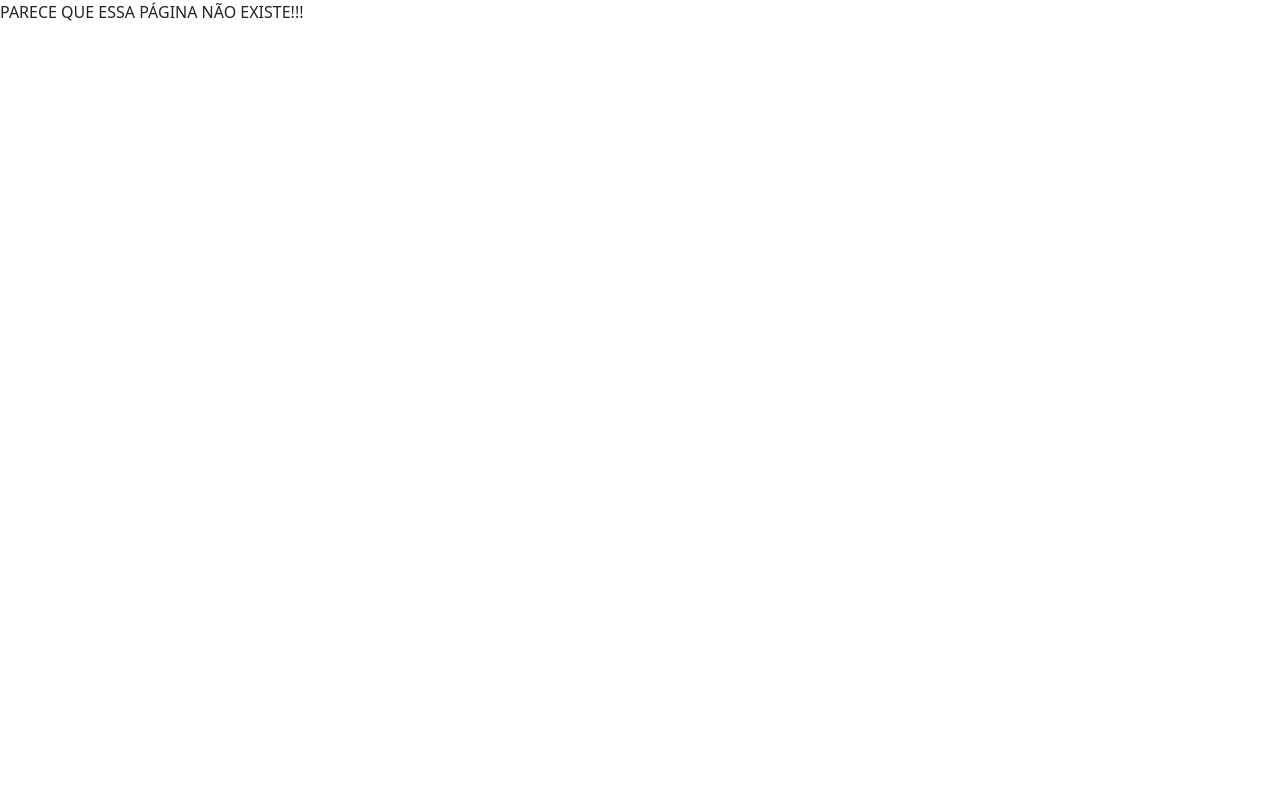
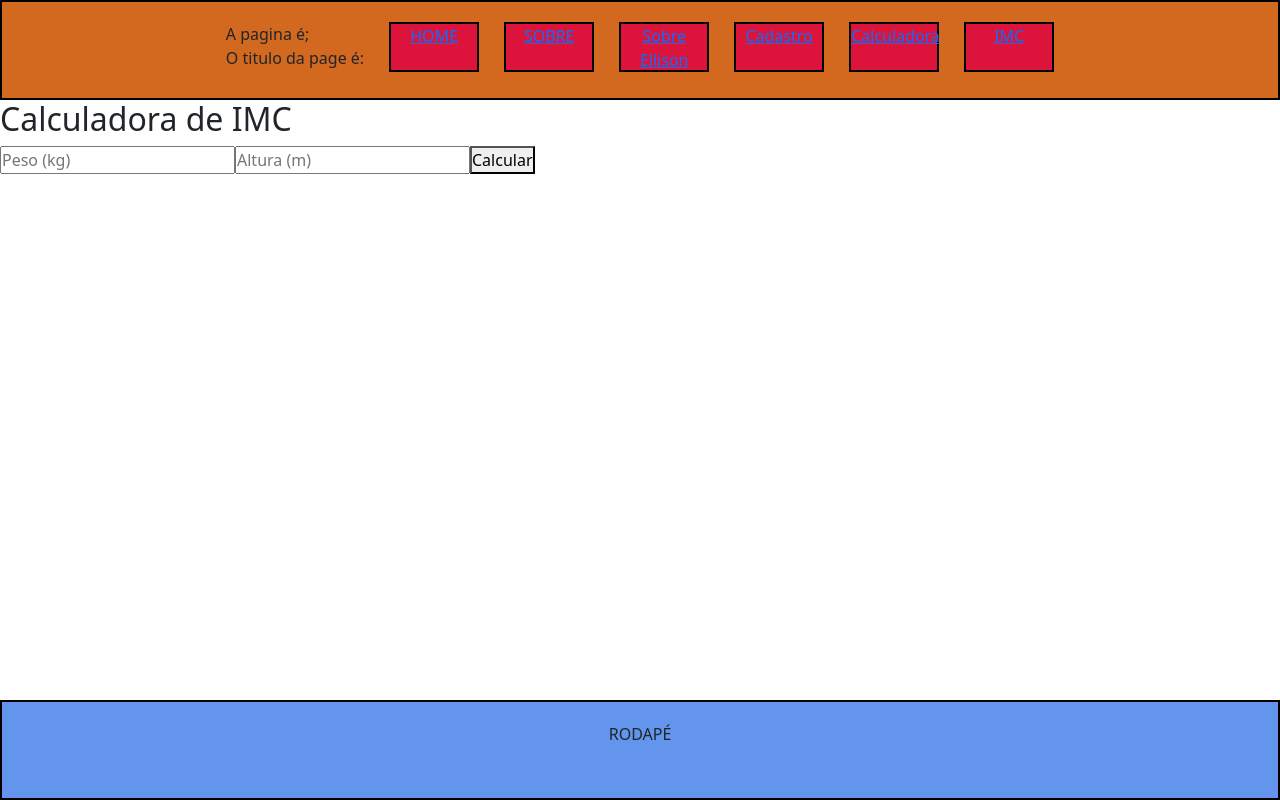
Before and after one commit to ellisonerick/Projetos-React, a React (Vite) app in the folder myproject/: page /imc in a window 1280 px wide. Built offline with nearby package versions, Linux system fonts and the light colour scheme.

Commit message:
Criação da page IMC, que calcula o IMC das pessoas

```diff
--- a/myproject/src/App.tsx
+++ b/myproject/src/App.tsx
@@ -16,6 +16,7 @@ import RequisicoesType from './pages/Requisicoestype';
 import RequisicoesAsync from './pages/RequisicoesAsync';
 import RequisicoesPost from './pages/RequisicoesPost';
 import { UsuarioLogadoProvider } from './contexts/contextAuth';
+import CalculoIMC from './pages/IMC';
 //import AulaAtiv from './ExerAula';
 
 function App() {
@@ -36,6 +37,7 @@ function App() {
         <Route path='/requisicoestype' element={<RequisicoesType/>} />
         <Route path='/requisicoesasync' element={<RequisicoesAsync/>} />
         <Route path='/requisicoespost' element={<RequisicoesPost/>}/>
+        <Route path='/imc' element={<CalculoIMC/>}/>
       </Routes>
     </UsuarioLogadoProvider>
   )
--- a/myproject/src/componentes/cabecalho/index.tsx
+++ b/myproject/src/componentes/cabecalho/index.tsx
@@ -30,6 +30,9 @@ function Cabe(valores: Informacoes) {
                 <div className='icon3'>
                     <Link to={'/calculadora'}>Calculadora</Link>
                 </div>
+                <div className='imc'>
+                    <Link to={'/imc'}>IMC</Link>
+                </div>
             </div>
         </div>
     )
--- a/myproject/src/estilo/estilo.css
+++ b/myproject/src/estilo/estilo.css
@@ -178,6 +178,7 @@
     background-color: crimson;
     border: 2px black solid;
     align-items: center;
+    text-align: center;
 
 }
 
@@ -186,6 +187,7 @@
     width: 90px;
     background-color: crimson;
     border: 2px black solid;
+    text-align: center;
 }
 
 .icon3{
@@ -193,6 +195,16 @@
     width: 90px;
     background-color: crimson;
     border: 2px black solid;
+    text-align: center;
+}
+/* IMC */
+
+.imc{
+    height: 50px;
+    width: 90px;
+    background-color: crimson;
+    border: 2px black solid;
+    text-align: center;
 }
 
 /* RODAPÉ */
--- /dev/null
+++ b/myproject/src/pages/IMC.tsx
@@ -0,0 +1,94 @@
+import { useState } from "react";
+import Cabe from "../componentes/cabecalho";
+import Roda from "../componentes/rodape";
+import '../estilo/estilo.css'
+
+function CalculoIMC(){
+
+    const [peso, setPeso] = useState("");
+    const [altura, setAltura] = useState("");
+    const [resultado, setResultado] = useState<string | null>(null);
+
+    const calcularIMC = () => {
+    const pesoNum = parseFloat(peso.replace(",", "."));
+    const alturaNum = parseFloat(altura.replace(",","."));
+
+      if (!pesoNum || !alturaNum || alturaNum === 0) {
+      setResultado("Informe valores válidos.");
+      return;
+    }
+
+    const imc = pesoNum / (alturaNum * alturaNum);
+    let classificacao = "";
+
+    if (imc < 18.5) classificacao = "Abaixo do peso";
+    else if (imc < 24.9) classificacao = "Peso normal";
+    else if (imc < 29.9) classificacao = "Sobrepeso";
+    else if (imc < 34.9) classificacao = "Obesidade grau I";
+    else if (imc < 39.9) classificacao = "Obesidade grau II";
+    else classificacao = "Obesidade grau III";
+
+    setResultado(`Seu IMC é ${imc.toFixed(2)} (${classificacao})`);
+    };
+
+    //Peso
+    const handlePesoChange = (e: React.ChangeEvent<HTMLInputElement>) => {
+    let valor = e.target.value;
+
+    valor = valor.replace(/[^\d,]/g, "").replace(/(,.*?),/g, "$1");
+
+    if (valor.includes(",")) {
+    const [parteInt, parteDec] = valor.split(",");
+
+    const novaParteInt = parteInt.slice(0, 3);
+    const novaParteDec = parteDec.slice(0, 2);
+
+    setPeso(`${novaParteInt},${novaParteDec}`);
+
+    } else {
+
+    setPeso(valor.slice(0, 3));
+    }};
+
+    //Altura
+    const handleAlturaChange = (e: React.ChangeEvent<HTMLInputElement>) => {
+    let valor = e.target.value;
+
+    valor = valor.replace(/[^\d,]/g, "").replace(/(,.*?),/g, "$1");
+
+    if (valor.includes(",")) {
+        const [parteInt, parteDec] = valor.split(",");
+
+        if (parteInt.length > 1) return;
+        if (parteDec.length > 2) return;
+        setAltura(`${parteInt},${parteDec}`);
+    } else {
+        if (valor.length > 1) return;
+        setAltura(valor);
+    }};
+
+    return(
+        <div>
+            <Cabe/>
+                <div className="imc-container">
+                    <h2>Calculadora de IMC</h2>
+                    <input
+                        type="text"
+                        placeholder="Peso (kg)"
+                        value={peso}
+                        onChange={handlePesoChange}
+                    />
+                    <input
+                        type="text"
+                        placeholder="Altura (m)"
+                        value={altura}
+                        onChange={handleAlturaChange}
+                    />
+                    <button onClick={calcularIMC}>Calcular</button>
+                    {resultado && <p className="resultado">{resultado}</p>}
+                </div>
+            <Roda/>
+        </div>
+    )
+}
+export default CalculoIMC
```
